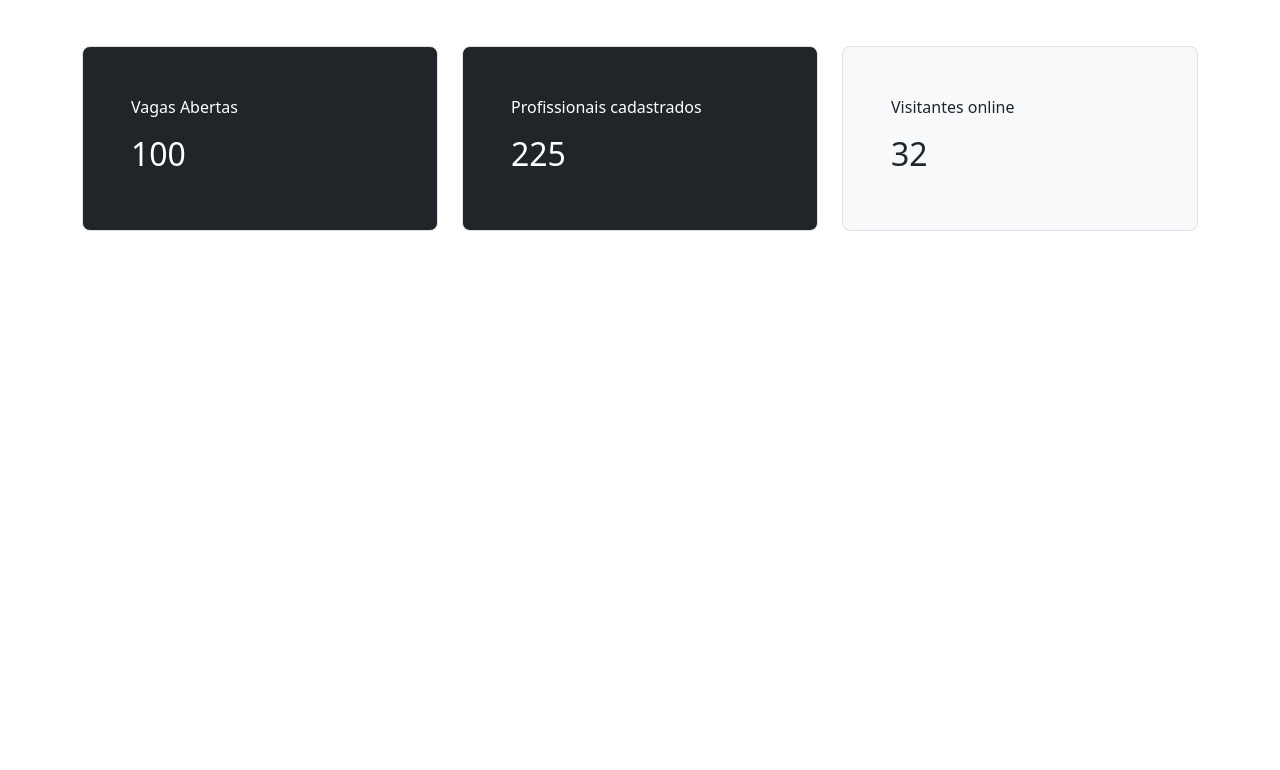
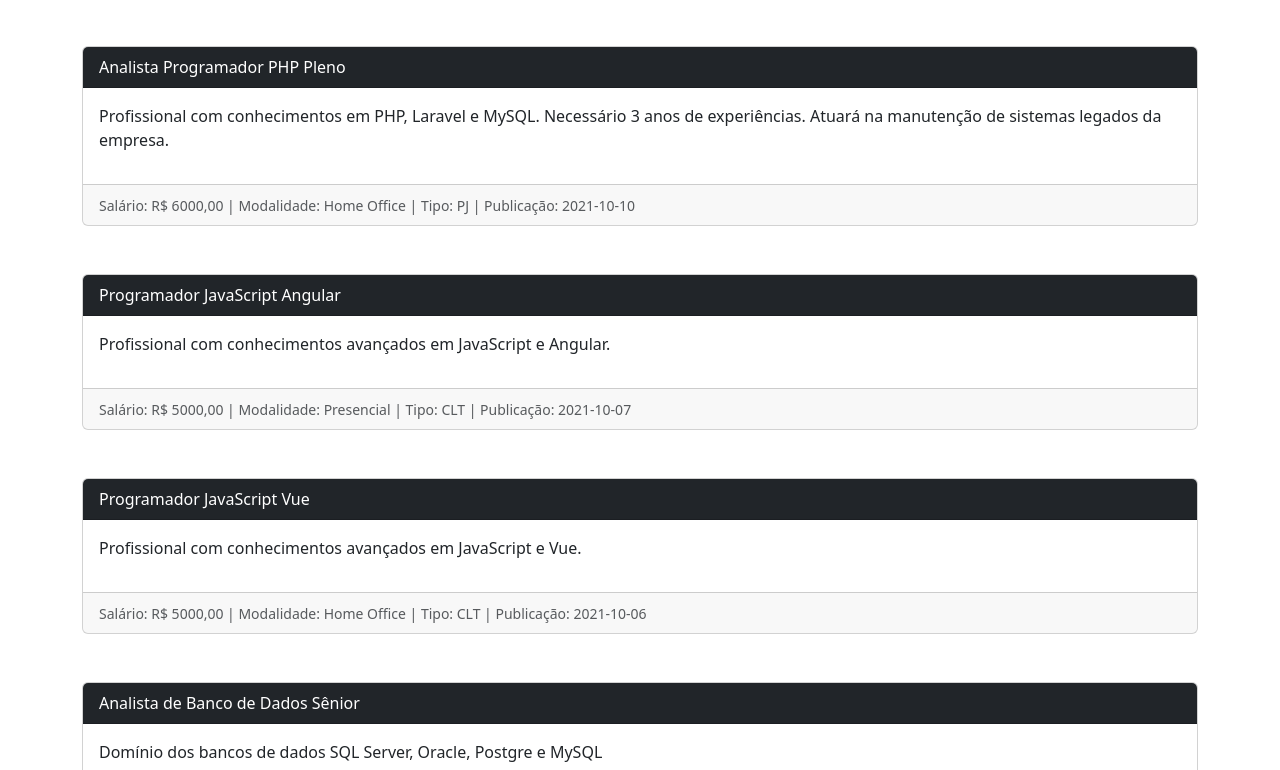
Before and after one commit to attilamonteiro/vagas-front, a Vue app: page / in a window 1280 px wide. Shown: the part 530-1300 px from the top of the page. Before the commit the page ends 800 px from the top, so only its background shows below. Built offline with nearby package versions, Linux system fonts and the light colour scheme.

Commit message:
chore: Add Vaga component and display job listings on the home page

```diff
--- /dev/null
+++ b/src/components/comuns/Vaga.vue
@@ -0,0 +1,20 @@
+<template>
+    <div class="card">
+        <div class="card-header bg-dark text-white">{{titulo}}</div>
+        <div class="card-body">
+            <p>{{descricao}}</p>
+        </div>
+        <div class="card-footer">
+            <small class="text-muted">Salário: R$ {{salario}},00 | Modalidade: {{modalidade}} | Tipo: {{tipo}} | Publicação:
+                {{publicacao}}</small>
+        </div>
+    </div>
+</template>
+
+<script>
+export default {
+    name: 'Vaga',
+    props: ['titulo', 'descricao', 'salario', 'modalidade', 'tipo', 'publicacao'],
+}
+
+</script>
--- a/src/components/views/Home.vue
+++ b/src/components/views/Home.vue
@@ -5,15 +5,27 @@
         <PesquisarVaga />
       </div>
     </div>
+    <div class="row mt-5" v-for="(vaga, index) in vagas" :key="index">
+      <div class="col">
+        <vaga
+        :titulo="vaga.titulo"
+        :descricao="vaga.descricao"
+        :salario="vaga.salario"
+        :modalidade="vaga.modalidade"
+        :tipo="vaga.tipo"
+        :publicacao="vaga.publicacao"
+        />
+      </div>
+    </div>
     <div class="row mt-5">
       <div class="col-4">
-        <indicador titulo="Vagas Abertas" indicador="100" bg="bg-dark" color="text-white"/>
+        <indicador titulo="Vagas Abertas" indicador="100" bg="bg-dark" color="text-white" />
       </div>
       <div class="col-4">
-        <indicador titulo="Profissionais cadastrados" indicador="225" bg="bg-dark" color="text-white"/>
+        <indicador titulo="Profissionais cadastrados" indicador="225" bg="bg-dark" color="text-white" />
       </div>
       <div class="col-4">
-        <indicador titulo="Visitantes online" :indicador="usuariosOnline" bg="bg-light" color="text-dark"/>
+        <indicador titulo="Visitantes online" :indicador="usuariosOnline" bg="bg-light" color="text-dark" />
       </div>
     </div>
   </div>
@@ -22,15 +34,59 @@
 <script>
 import Indicador from '@/components/comuns/Indicador.vue'
 import PesquisarVaga from '@/components/comuns/PesquisarVaga.vue'
+import Vaga from '@/components/comuns/Vaga.vue'
 
 export default {
   name: 'Home',
   components: {
     PesquisarVaga,
-    Indicador
+    Indicador,
+    Vaga
   },
   data: () => ({
-    usuariosOnline: 0
+    usuariosOnline: 0,
+    vagas: [
+      {
+        titulo: 'Analista Programador PHP Pleno',
+        descricao: 'Profissional com conhecimentos em PHP, Laravel e MySQL. Necessário 3 anos de experiências. Atuará na manutenção de sistemas legados da empresa.',
+        salario: 6000,
+        modalidade: 'Home Office',
+        tipo: 'PJ',
+        publicacao: '2021-10-10'
+      },
+      {
+        titulo: 'Programador JavaScript Angular',
+        descricao: 'Profissional com conhecimentos avançados em JavaScript e Angular.',
+        salario: 5000,
+        modalidade: 'Presencial',
+        tipo: 'CLT',
+        publicacao: '2021-10-07'
+      },
+      {
+        titulo: 'Programador JavaScript Vue',
+        descricao: 'Profissional com conhecimentos avançados em JavaScript e Vue.',
+        salario: 5000,
+        modalidade: 'Home Office',
+        tipo: 'CLT',
+        publicacao: '2021-10-06'
+      },
+      {
+        titulo: 'Analista de Banco de Dados Sênior',
+        descricao: 'Domínio dos bancos de dados SQL Server, Oracle, Postgre e MySQL',
+        salario: 9000,
+        modalidade: 'Presencial',
+        tipo: 'PJ',
+        publicacao: '2021-10-06'
+      },
+      {
+        titulo: 'Programador Web Júnior',
+        descricao: 'Conhecimentos básicos em HTML, CSS, JavaScript, Bootstrap, PHP e MySQL',
+        salario: 3000,
+        modalidade: 'Presencial',
+        tipo: 'CLT',
+        publicacao: '2021-10-05'
+      }
+    ]
   }),
   methods: {
     getUsuarioOnline() {
```
